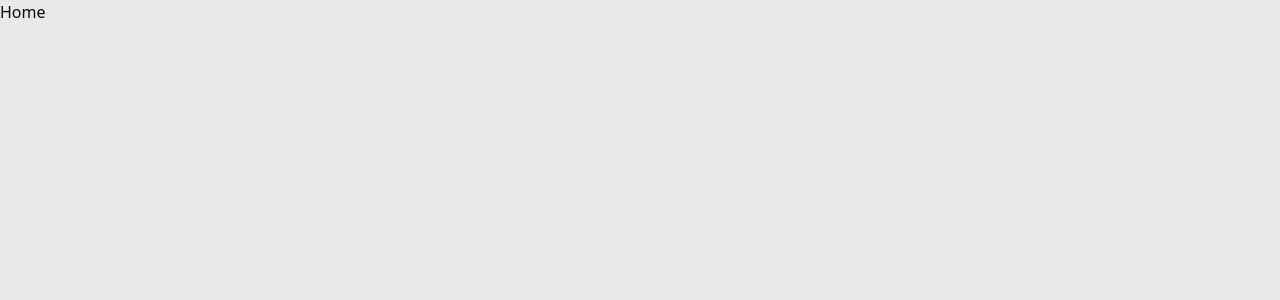
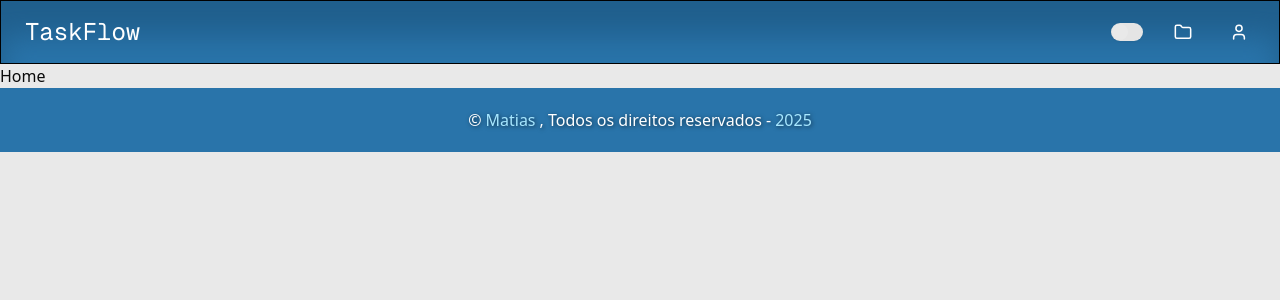
Before and after one commit to Matiaszz/FrontendTaskManagementSpring, a Next.js app in the folder task-management/: page / in a window 1280 px wide. Shown: the top 300 px of the page. Built offline with nearby package versions, Linux system fonts and the light colour scheme.

Commit message:
feat: Navbar added

```diff
--- a/task-management/src/app/layout.tsx
+++ b/task-management/src/app/layout.tsx
@@ -1,6 +1,8 @@
 import type { Metadata } from "next";
 import { Geist, Geist_Mono } from "next/font/google";
 import "./globals.css";
+import Navbar from '@/components/Navbar'
+import Footer from '@/components/Footer'
 
 const geistSans = Geist({
   variable: "--font-geist-sans",
@@ -27,7 +29,9 @@ export default function RootLayout({
       <body
         id="body" className={`${geistSans.variable} ${geistMono.variable} antialiased`}
       >
+        <Navbar />
         {children}
+        <Footer />
       </body>
     </html>
   );
--- a/task-management/src/app/login/page.tsx
+++ b/task-management/src/app/login/page.tsx
@@ -3,7 +3,6 @@ import { useState, useEffect, FormEvent } from "react";
 import IUser from '../../interfaces/responses';
 import { getUser } from '../services/userService';
 import { useRouter } from "next/navigation";
-import Navbar from '@/components/Navbar';
 
 const Login = () => {
     const router = useRouter();
@@ -61,7 +60,6 @@ const Login = () => {
 
     return (
         <>
-            <Navbar />
             <h1>Login</h1>
             {!user && (
                 <form onSubmit={handleLogin}>
--- /dev/null
+++ b/task-management/src/components/Footer.tsx
@@ -0,0 +1,16 @@
+const Footer = () => {
+    return (
+        <footer className="w-full h-16 bg-[#2974AA] flex justify-center items-center p-6">
+            <div className="flex justify-center gap-1 ">
+                <span className="drop-shadow-[1px_1px_2px_rgba(0,0,0,0.6)] text-white">©</span>
+                <span className="text-[#A7E7FF] drop-shadow-[1px_1px_2px_rgba(0,0,0,0.6)]">
+                    <a target="_blank" rel="noopener noreferrer" href="https://github.com/Matiaszz">Matias</a>
+                </span>
+                <span className="text-white drop-shadow-[1px_1px_2px_rgba(0,0,0,0.6)]">, Todos os direitos reservados -</span>
+                <span className="text-[#A7E7FF] drop-shadow-[1px_1px_2px_rgba(0,0,0,0.6)]">2025</span>
+            </div>
+        </footer>
+    );
+}
+
+export default Footer;
--- a/task-management/src/components/Navbar.tsx
+++ b/task-management/src/components/Navbar.tsx
@@ -1,15 +1,15 @@
+'use client';
 import { Switch } from '@/components/ui/switch';
 import { useState } from 'react';
 import FolderIcon from './ui/folder';
 import UserIcon from './ui/account';
-
 
 const Navbar = () => {
     const [isDark, setIsDark] = useState<Boolean>(false);
 
 
     const switchAction = () => {
-        setIsDark(!isDark)
+        setIsDark((prev) => !prev)
 
         if (!isDark) {
             document.getElementById("body")?.classList.add("dark");
--- /dev/null
+++ b/task-management/src/components/ui/theme.tsx
@@ -0,0 +1,15 @@
+import { Moon, Sun } from "lucide-react";
+import { ReactEventHandler, useState } from "react";
+
+const DarkModeToggle = (isDark: boolean, toogleDarkMode: () => void) => {
+
+    return (
+        <div className="w-12 h-6 bg-[#3AA4CB] rounded-full flex items-center p-1 cursor-pointer shadow-md" onClick={toogleDarkMode}>
+            <div className={`w-5 h-5 bg-white rounded-full justify-center transition-all duration-300 ${isDark ? 'translate-x-6' : 'translate-x-0'}`}>
+                {isDark ? <Moon className="w-4 h-4 m-auto text-cyan-950" /> : <Sun className="w-4 h-4 m-auto text-yellow-500" />}
+            </div>
+        </div>
+    );
+};
+
+export default DarkModeToggle;
```
